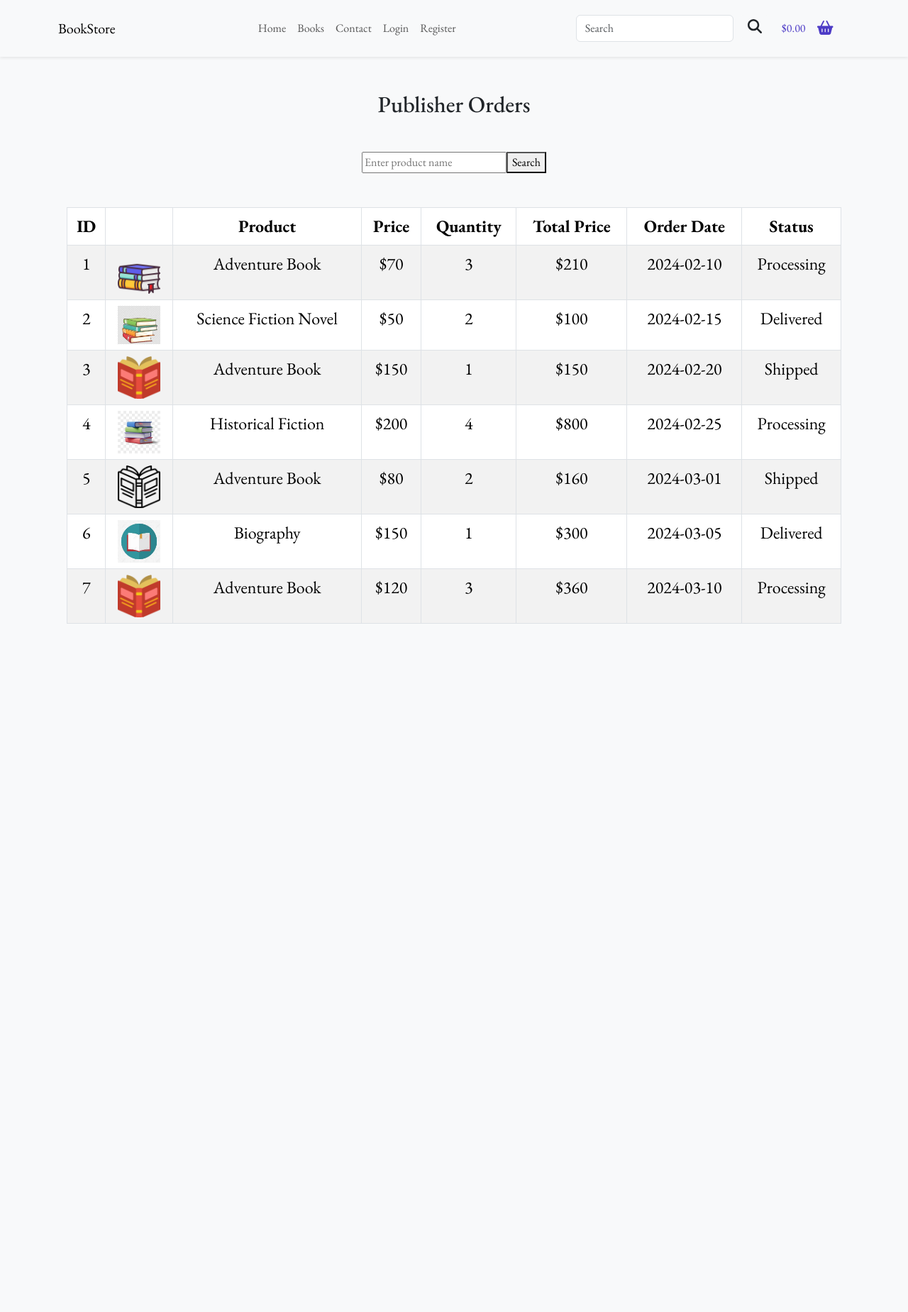
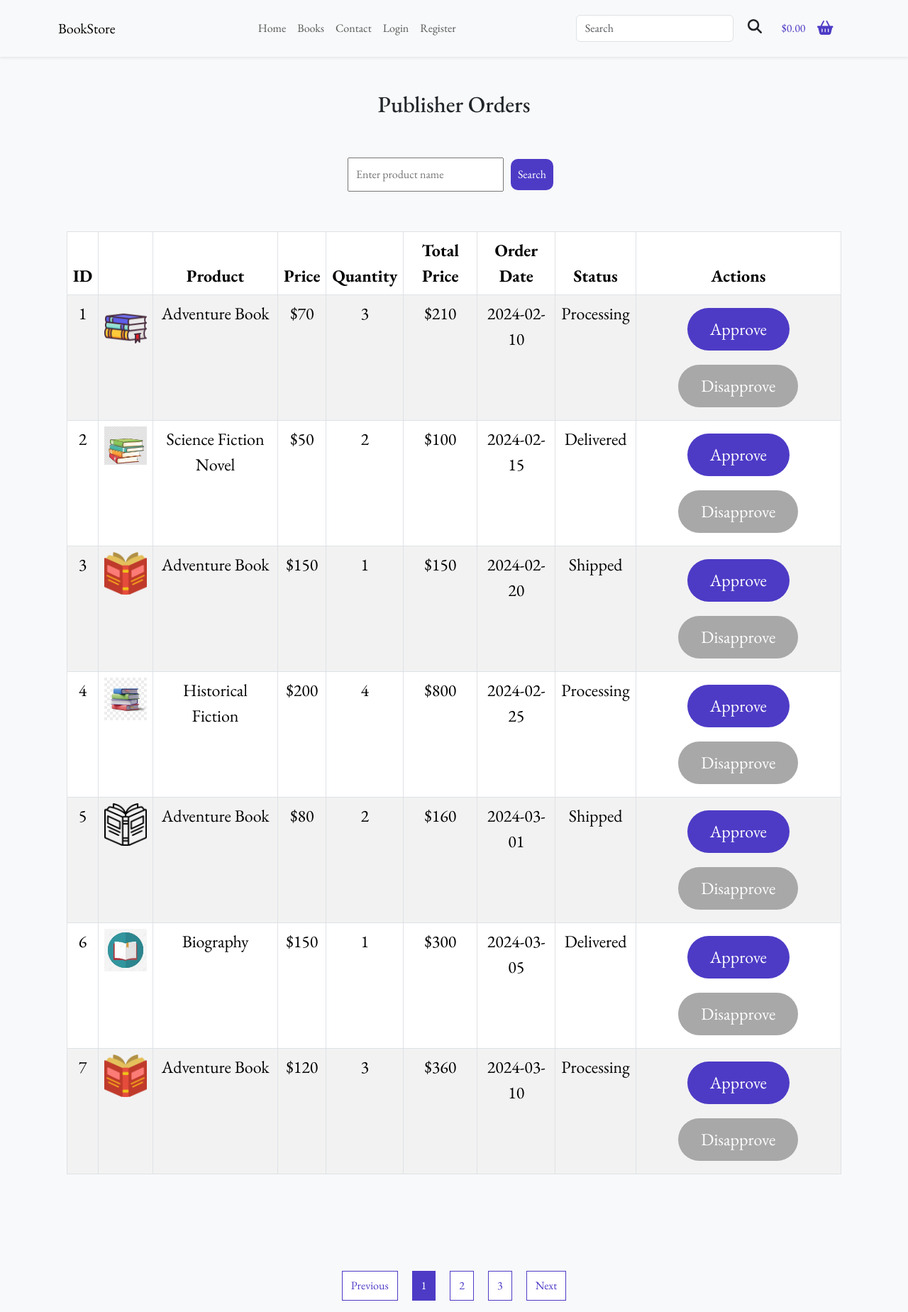
Before and after one commit to alibayomy/Book-Store-Client-Side-React, a React (Create React App) app in the folder bookstore/: page /publisherorder in a window 1280 px wide. Shown: the whole page at 71% size. Before the commit the page ends 895 px from the top, so only its background shows below. Built offline with nearby package versions, Linux system fonts and the light colour scheme.

Commit message:
Merge Confilcts In  PublisherOrderList page

```diff
--- a/bookstore/src/Pages/PublisherOrder/PublisherOrderList.css
+++ b/bookstore/src/Pages/PublisherOrder/PublisherOrderList.css
@@ -37,6 +37,8 @@ td {
   color: var(--primary);
 }
 
+/* pagination */
+
 .page {
   display: inline-block;
   margin: 0 10px;
--- a/bookstore/src/Pages/PublisherOrder/PunlisherOrderList.js
+++ b/bookstore/src/Pages/PublisherOrder/PunlisherOrderList.js
@@ -95,17 +95,29 @@ function PublisherOrderList() {
   ];
 
   return (
-    <div className="container mt-5">
-      <h2 className="mb-5 ml-5 text-center">Publisher Orders</h2>
-      <div>
-      <div className="mb-5  text-center">
+    <>
+    <div  className="container-p ml-5 mt-5">
+<h2 className="mb-5 text-center">Publisher Orders</h2>
+<div className="mb-5 text-center Search-container">
+  <input
+            className="search-input-table"
+            type="text"
+            id="search"
+            placeholder="Enter product name"
+          />
+          <button className="search-button-table filled-button filled-button:hover outline-button:hover">
+            Search
+          </button>
+  </div>
 
-          <input type="text" id="search" placeholder="Enter product name" />
-          <button className="search-button">Search</button>
-        </div>
-        <table className="table table-striped table-bordered bg-white">
-          <thead className="text-center">
-            <tr >
+
+
+  <div style={{width:"100%"}} className="container-fluid">
+<div className="row">
+<div className=" col-lg-12 col-md-6 col-sm-2 ">
+    <table  className="table  table-striped table-bordered bg-white col-lg-12 col-md-6 col-sm-1 ">
+      <thead className="text-center col-lg-12 col-md-6 col-sm-1">
+        <tr className=" col-lg-12 col-md-6 col-sm-12 ">
           <th>ID</th>
           <th></th>
           <th>Product</th>
@@ -114,11 +126,12 @@ function PublisherOrderList() {
           <th>Total Price</th>
           <th>Order Date</th>
           <th>Status</th>
+          <th>Actions</th>
         </tr>
       </thead>
-          <tbody className="text-center">
+      <tbody className="text-center col-lg-12 col-md-6 col-sm-1">
         {orders.map((order) => (
-              <tr key={order.id}>
+          <tr className=" col-lg-12 col-md-6 col-sm-4 " key={order.id}>
            <td>{order.id}</td>
            <td>
                   <img
@@ -133,105 +146,65 @@ function PublisherOrderList() {
                 <td>${order.totalPrice}</td>
                 <td>{order.orderDate}</td>
                 <td>{order.status}</td>
+                <td>
+                  <button
+                    className="approve-button   filled-button  "
+                    onClick={() => handleApprove(order.id)}
+                  >
+                    Approve
+                  </button>
+                  <button
+                    className="disapprove-button "
+                    onClick={() => handleDisapprove(order.id)}
+                  >
+                    Disapprove
+                  </button>
+                </td>
           </tr>
         ))}
       </tbody>
     </table>
   </div>
-
+</div>
 </div>
 
 
+
+{/* pagination style */}
+<div style={{ marginTop: '120px' }} className="pagination-container ">
+<div style={{marginTop:'120px'}}    className="pagination-container ">
+        <ul className="pagination justify-content-center">
+          <li className="page">
+            <button className="movment" >
+              Previous
+            </button>
+          </li>
+          <li className="page active">
+            <button className="movment">
+              1
+            </button>
+          </li>
+          <li className="page">
+            <button className="movment" >
+              2
+            </button>
+          </li>
+          <li className="page">
+            <button className="movment" >
+              3
+            </button>
+          </li>
+          <li className="page">
+            <button className="movment" >
+              Next
+            </button>
+          </li>
+        </ul>
+      </div>
+</div>
+</div>
+ </>
  );
 }
 
 export default PublisherOrderList;
-
-      // {
-      //   id: 8,
-      //   image:book1,
-      //   productName: 'Adventure Book',
-      //   price: 90.0,
-      //   quantity: 2,
-      //   totalPrice: 170.0,
-      //   orderDate: '2024-03-15',
-      //   status: 'Shipped',
-
-      // },
-      // {
-      //   id: 9,
-      //   image:book1,
-      //   productName: 'Cookbook',
-      //   price: 120.0,
-      //   quantity: 1,
-      //   totalPrice: 120.0,
-      //   orderDate: '2024-03-20',
-      //   status: 'Delivered',
-
-      // },
-      // {
-      //   id: 10,
-      //   image:book6,
-      //   productName: 'Business and Finance',
-      //   price: 120.0,
-      //   quantity: 2,
-      //   totalPrice: 240.0,
-      //   orderDate: '2024-03-25',
-      //   status: 'Processing',
-
-      // },
-      // {
-      //   id: 11,
-      //   image:book4,
-      //   productName: 'Art and Photography',
-      //   price: 70.0,
-      //   quantity: 1,
-      //   totalPrice: 140.0,
-      //   orderDate: '2024-03-30',
-      //   status: 'Shipped',
-
-      // },
-      // {
-      //   id: 12,
-      //   image:book4,
-      //   productName: 'Travel Guide',
-      //   price: 180.0,
-      //   quantity: 3,
-      //   totalPrice: 540.0,
-      //   orderDate: '2024-04-01',
-      //   status: 'Processing',
-
-      // },
-      // {
-      //   id: 13,
-      //   image:book2,
-      //   productName: 'Science and Nature',
-      //   price: 30.0,
-      //   quantity: 2,
-      //   totalPrice: 60.0,
-      //   orderDate: '2024-04-05',
-      //   status: 'Delivered',
-
-      // },
-      // {
-      //   id: 14,
-      //   image:book1,
-      //   productName: 'Children\'s Book',
-      //   price: 18.0,
-      //   quantity: 4,
-      //   totalPrice: 72.0,
-      //   orderDate: '2024-04-10',
-      //   status: 'Shipped',
-
-      // },
-      // {
-      //   id: 15,
-      //   image:book4,
-      //   productName: 'Educational Textbook',
-      //   price: 25.0,
-      //   quantity: 1,
-      //   totalPrice: 25.0,
-      //   orderDate: '2024-06-1',
-      //   status: 'Processing',
-
-      // },
```
Lines whose indentation alone changed are shown as unchanged.
